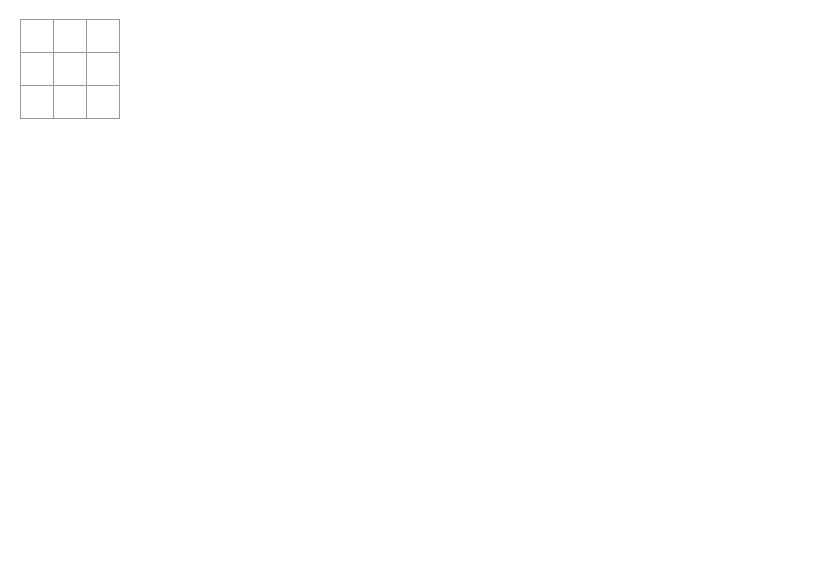
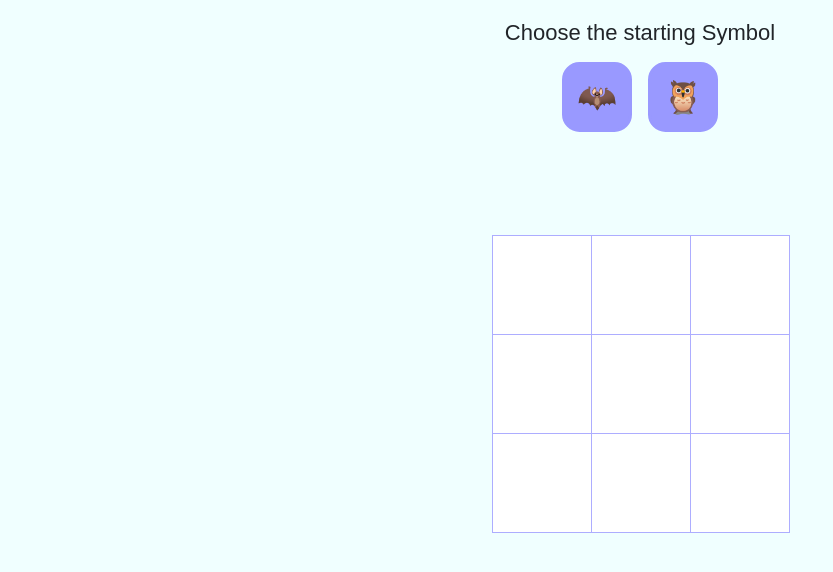
Before and after one commit to Khushh10/tic-tac-toe, a React (Create React App) app: page / in a window 1280 px wide. Shown: the top 572 px of the page, without its empty margins (0-833 px from the left). Built offline with nearby package versions, Linux system fonts and the light colour scheme.

Commit message:
Half Board Completed

```diff
--- a/package.json
+++ b/package.json
@@ -15,6 +15,7 @@
     "react-dom": "^18.2.0",
     "react-scripts": "5.0.1",
     "typescript": "^4.9.5",
+    "universal-cookie": "^6.1.1",
     "web-vitals": "^2.1.4"
   },
   "scripts": {
--- a/src/App.css
+++ b/src/App.css
@@ -6,6 +6,7 @@ body {
   font-family: sans-serif;
   margin: 20px;
   padding: 0;
+  background-color: azure;
 }
 
 h1 {
@@ -58,17 +59,21 @@ body {
 
 .square {
   background: #fff;
-  border: 1px solid #999;
+  border: 1px solid rgba(153,153,255, 0.8);
   float: left;
-  font-size: 24px;
+  font-size: 70px;
   font-weight: bold;
   line-height: 34px;
-  height: 34px;
+  height: 100px;
   margin-right: -1px;
   margin-top: -1px;
   padding: 0;
   text-align: center;
-  width: 34px;
+  width: 100px;
+}
+
+.square:hover {
+  box-shadow: rgba(175, 175, 250, 0.8) 0px 30px 60px -12px inset, rgba(153,153,255, 0.8) 0px 18px 36px -18px inset;
 }
 
 .board-row:after {
@@ -90,6 +95,30 @@ body {
   margin-left: 20px;
 }
 
-.board{
+.board {
   align-items: center;
 }
+
+.optionn {
+  border: none;
+}
+
+.button-1 {
+  color: #fff;
+  border: 3px solid #9999FF;
+  background-image: -webkit-linear-gradient(30deg, #9999FF 50%, transparent 50%);
+  background-image: linear-gradient(30deg, #9999FF 50%, transparent 50%);
+  background-size: 500px;
+  background-repeat: no-repeat;
+  background-position: 0%;
+  -webkit-transition: background 400ms ease-in-out;
+  transition: background 400ms ease-in-out;
+  width: 70px;
+  height: 70px;
+  border-radius: 25%;
+  font-size: xx-large;
+}
+.button-1:hover {
+  background-position: 100%;
+  color: #9999FF;
+}
--- a/src/App.tsx
+++ b/src/App.tsx
@@ -1,6 +1,17 @@
 import React, { MouseEventHandler, useState } from 'react';
 import './App.css';
-
+import Cookies, { useCookies } from 'react-cookie';
+function Choice({ bvalue, choiceHandler }: { bvalue: string, choiceHandler: MouseEventHandler }) {
+  return (
+    <>
+      <div className='d-flex'>
+        <div className='my-2 optionn'>
+          <button className='mx-2 button-1' onClick={choiceHandler}>{bvalue}</button>
+        </div>
+      </div>
+    </>
+  );
+}
 function Box({ value, onBoxClick }: { value: string, onBoxClick: MouseEventHandler }) {
   return (
     <button className="square" onClick={onBoxClick}>
@@ -9,24 +20,58 @@ function Box({ value, onBoxClick }: { value: string, onBoxClick: MouseEventHandl
   );
 }
 
-export default function Board() {
+function Board() {
+  const [nextS, setNextS] = useState(true);
   const [Boxes, setBoxes] = useState(Array(9).fill(null));
+  const [cookies, setCookie] = useCookies(['symbol']);
 
   function handleClick(i: number) {
     const nextBoxes = Boxes.slice();
-    nextBoxes[i] = 'O';
+    const startS = cookies.get('symbol','/');
+    console.log('startS');
+    nextBoxes[i] = startS;
     setBoxes(nextBoxes);
+    if (nextS) {
+      nextBoxes[i] = '🦇';
+    } else {
+      nextBoxes[i] = '🦉';
+    }
+    setNextS(!nextS);
+  }
+
+  function choiceClick(i: number) {
+    if (i === 1) {
+      console.log("CROSS");
+      setCookie('symbol', '🦇');
+    }
+
+    else {
+      console.log("ZERO");
+      setCookie('symbol', '🦉');
+    }
   }
 
   return (
     <>
-      <div className="row text-center">
-        <div className="board-row col-md-12">
+      <div className='d-flex justify-content-center'>
+        <div className='board-row '>
+          <h1>Choose the starting Symbol</h1>
+        </div>
+      </div>
+      <div className="row">
+        <div className="d-flex justify-content-center">
+          <Choice bvalue={'🦇'} choiceHandler={() => choiceClick(1)} />
+          <Choice bvalue={'🦉'} choiceHandler={() => choiceClick(2)} />
+        </div>
+      </div>
+      <div className='d-flex justify-content-center'>
+        <div className="my-5 py-5">
+          <div className="board-row">
             <Box value={Boxes[0]} onBoxClick={() => handleClick(0)} />
             <Box value={Boxes[1]} onBoxClick={() => handleClick(1)} />
             <Box value={Boxes[2]} onBoxClick={() => handleClick(2)} />
           </div>
-        <div className="board-row col-md-12">
+          <div className="board-row">
             <Box value={Boxes[3]} onBoxClick={() => handleClick(3)} />
             <Box value={Boxes[4]} onBoxClick={() => handleClick(4)} />
             <Box value={Boxes[5]} onBoxClick={() => handleClick(5)} />
@@ -37,6 +82,9 @@ export default function Board() {
             <Box value={Boxes[8]} onBoxClick={() => handleClick(8)} />
           </div>
         </div>
+      </div>
     </>
   );
 }
+
+export default Board;
```
Also changed, not shown: src/cookieService.ts (added, +17 -0 lines), 1 other file (tests, documents, lock files or other folders). Lines whose indentation alone changed are shown as unchanged.
